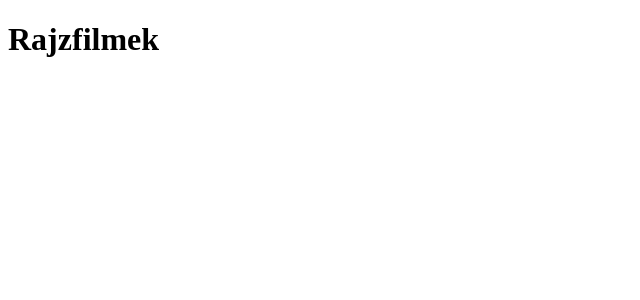
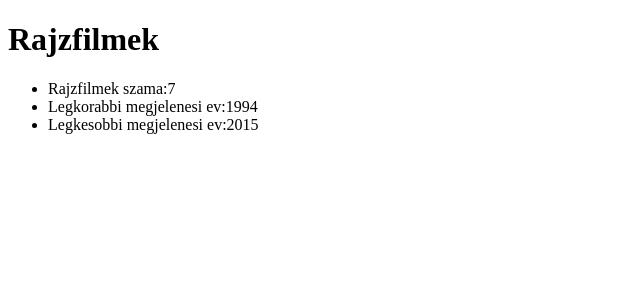
Before and after one commit to etnevelpriv/rajzfilmek, a React (Vite) app: page / in a window 1280 px wide. Shown: the top 300 px of the page, without its empty margins (0-640 px from the left). Built offline with nearby package versions, Linux system fonts and the light colour scheme.

Commit message:
Statok keszen vannak

```diff
--- a/src/App.tsx
+++ b/src/App.tsx
@@ -2,6 +2,7 @@ import { useEffect, useState } from "react"
 import { RajzfilmLista } from "./Components/RajzfilmLista/RajzfilmLista"
 import { ReadData } from "./Helper_scripts/ReadData"
 import type { Rajzfilm_interface } from "./Models/Interfaces/Rajzfilm.interface"
+import { RajzfilmStat } from "./Components/RajzfilmStat/RajzfilmStat"
 export function App() {
   const [rajzfilmek, setRajzfilmek] = useState<Rajzfilm_interface[]>([])
   useEffect(() => {
@@ -15,6 +16,7 @@ export function App() {
   return (
     <div className="container">
       <h1>Rajzfilmek</h1>
+      <RajzfilmStat rajzfilmek={rajzfilmek}></RajzfilmStat>
       <RajzfilmLista rajzfilmek={rajzfilmek}></RajzfilmLista>
     </div>
   )
--- a/src/Components/RajzfilmStat/RajzfilmStat.tsx
+++ b/src/Components/RajzfilmStat/RajzfilmStat.tsx
@@ -1,8 +1,15 @@
+import type { Rajzfilm_interface } from "../../Models/Interfaces/Rajzfilm.interface";
 import type { RajzfilmStat_prop } from "../../Models/Props/RajzfilmStat.prop";
 
-export const RajzfilmStat = function (props:RajzfilmStat_prop) {
+export const RajzfilmStat = function (props: RajzfilmStat_prop) {
+    const rajzfilmCount = props.rajzfilmek.length;
+    const rajzfilmMinDate = Math.min(...props.rajzfilmek.map((rajzfilm: Rajzfilm_interface) => rajzfilm.megjelenesEve));
+    const rajzfilmMaxDate = Math.max(...props.rajzfilmek.map((rajzfilm: Rajzfilm_interface) => rajzfilm.megjelenesEve));
     return (
-        <>
-        </>
+        <ul>
+            <li>Rajzfilmek szama:{rajzfilmCount}</li>
+            <li>Legkorabbi megjelenesi ev:{rajzfilmMinDate}</li>
+            <li>Legkesobbi megjelenesi ev:{rajzfilmMaxDate}</li>
+        </ul>
     )
 };
```
